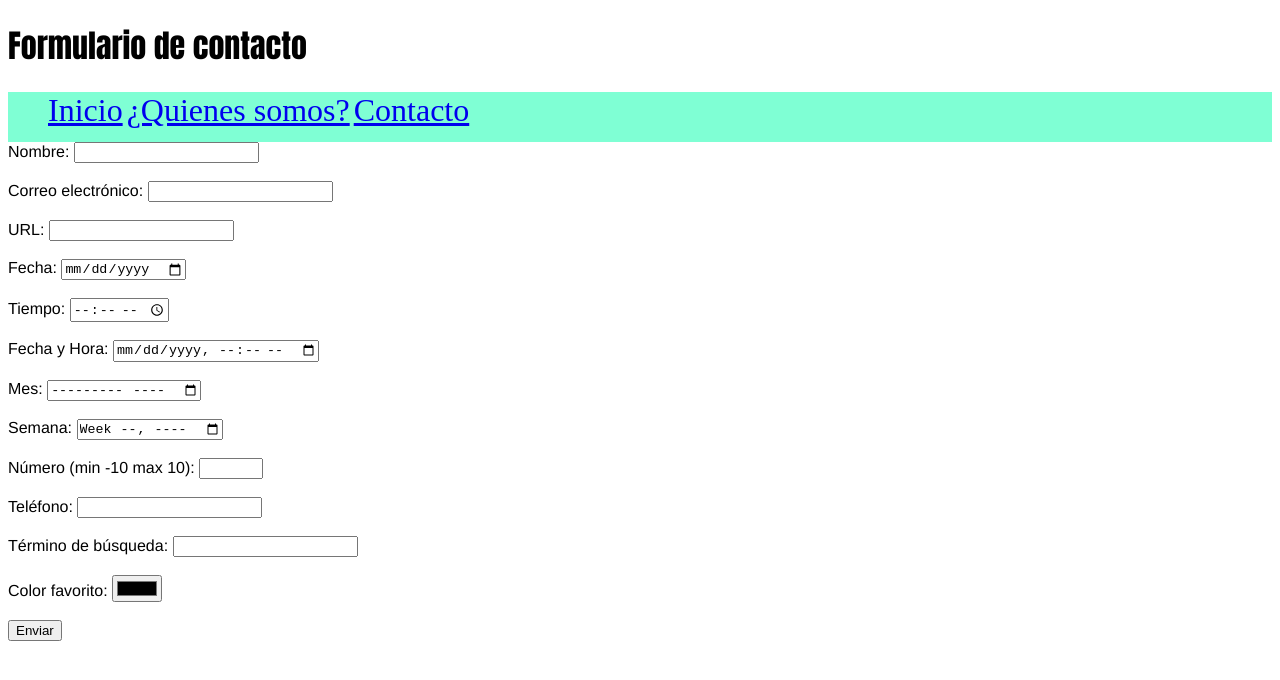
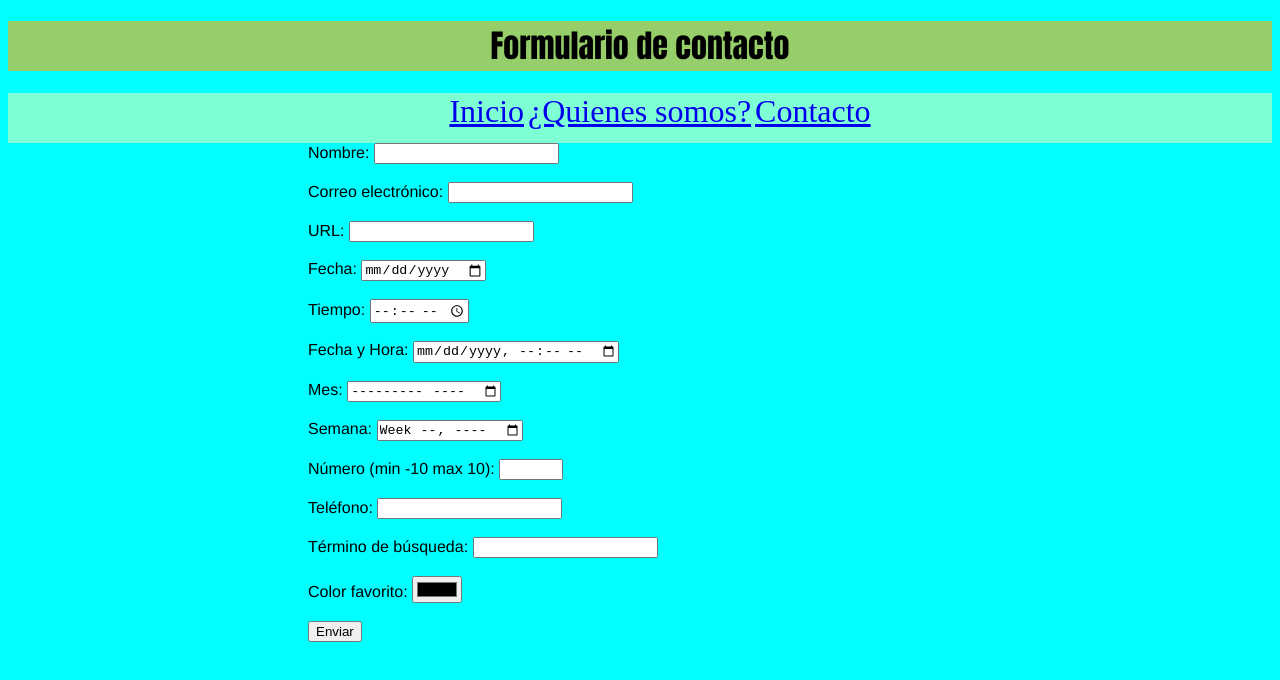
Before and after one commit to dagc4173/swIII, a plain HTML site: page index.html in a window 1280 px wide. Drawn offline with Linux system fonts and the light colour scheme.

Commit message:
se agrega color

```diff
--- a/Estilos.css
+++ b/Estilos.css
@@ -1,27 +1,42 @@
+html{
+    background-color: aqua;
+}
+h1{
+    font-family: Impact, Haettenschweiler, 'Arial Narrow Bold', sans-serif;
+    text-align: center;
+    vertical-align: middle;
+    background-color: rgba(255, 174, 0, 0.589);
+    height: 50px;
+    color: black;
+}
 nav>li{
     font-size: x-large;
-    color: aqua;
+    line-height: 10%;
     float: left;
 }
-nav>li:hover{
+li:hover{
     cursor: pointer;
-    background-color: red;
+    background-color: rgb(112, 153, 15);
+    color: white;
 }
 nav{
     background-color: aquamarine;
     height: 50px;
+    text-align: center;
+    vertical-align: middle;
 }
 form{
-    font-family: 'Franklin Gothic Medium', 'Arial Narrow', Arial, sans-serif
+    font-family: 'Franklin Gothic Medium', 'Arial Narrow', Arial, sans-serif;
 }
-h1{
-    font-family: Impact, Haettenschweiler, 'Arial Narrow Bold', sans-serif;
+input{
+    position: relative; left: 300px;
 }
-li{ color: blue;
+label{
+    position: relative; left: 300px;
+}
+li{ font-style: italic, bold;
+    color: rgb(227, 227, 240);
     font-size: xx-large;
     display: inline;
+    list-style-position: inside;
 }
-#li:hover{
-    color: aqua;
-    font-size: xx-large;
-}
```
